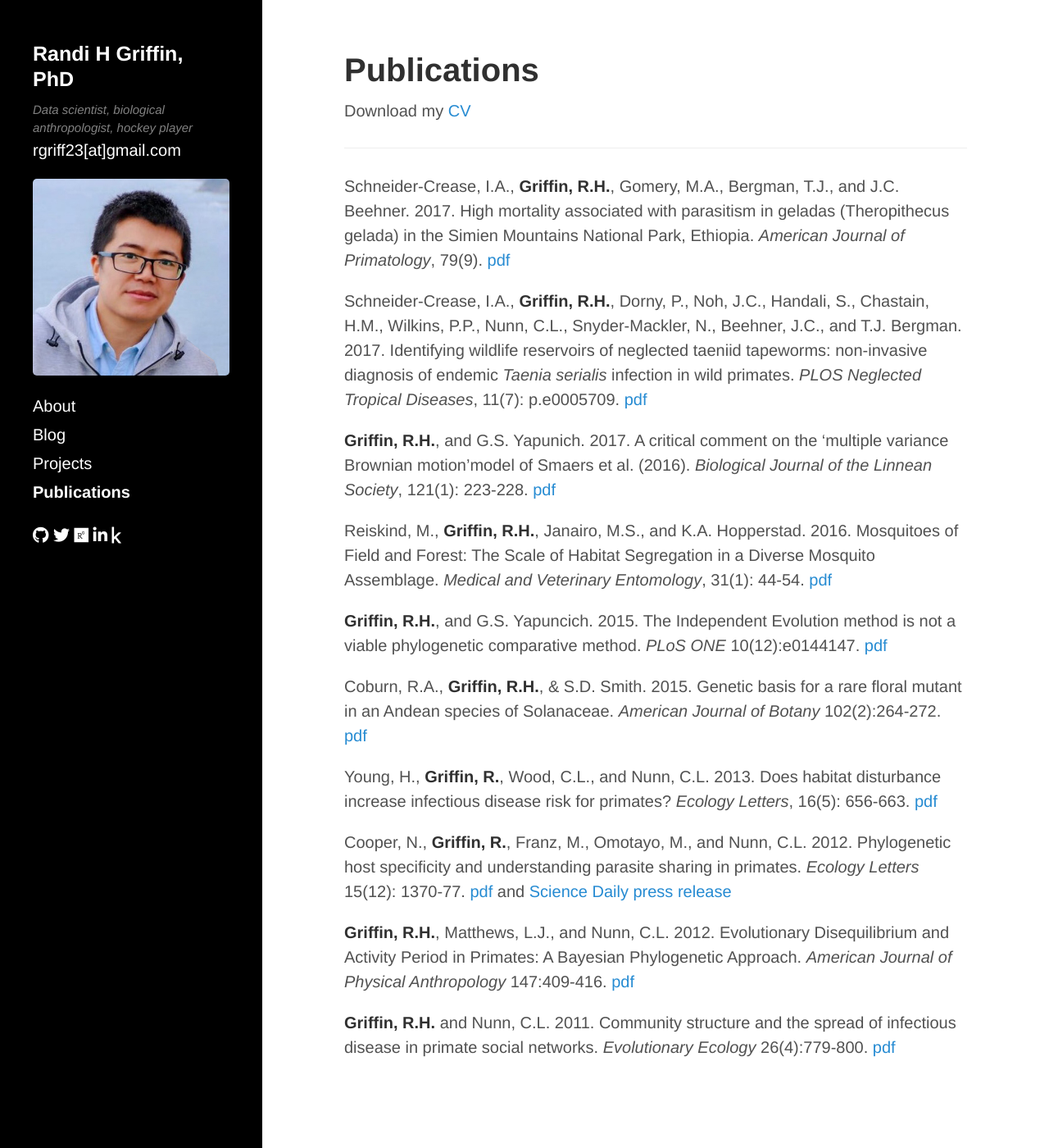
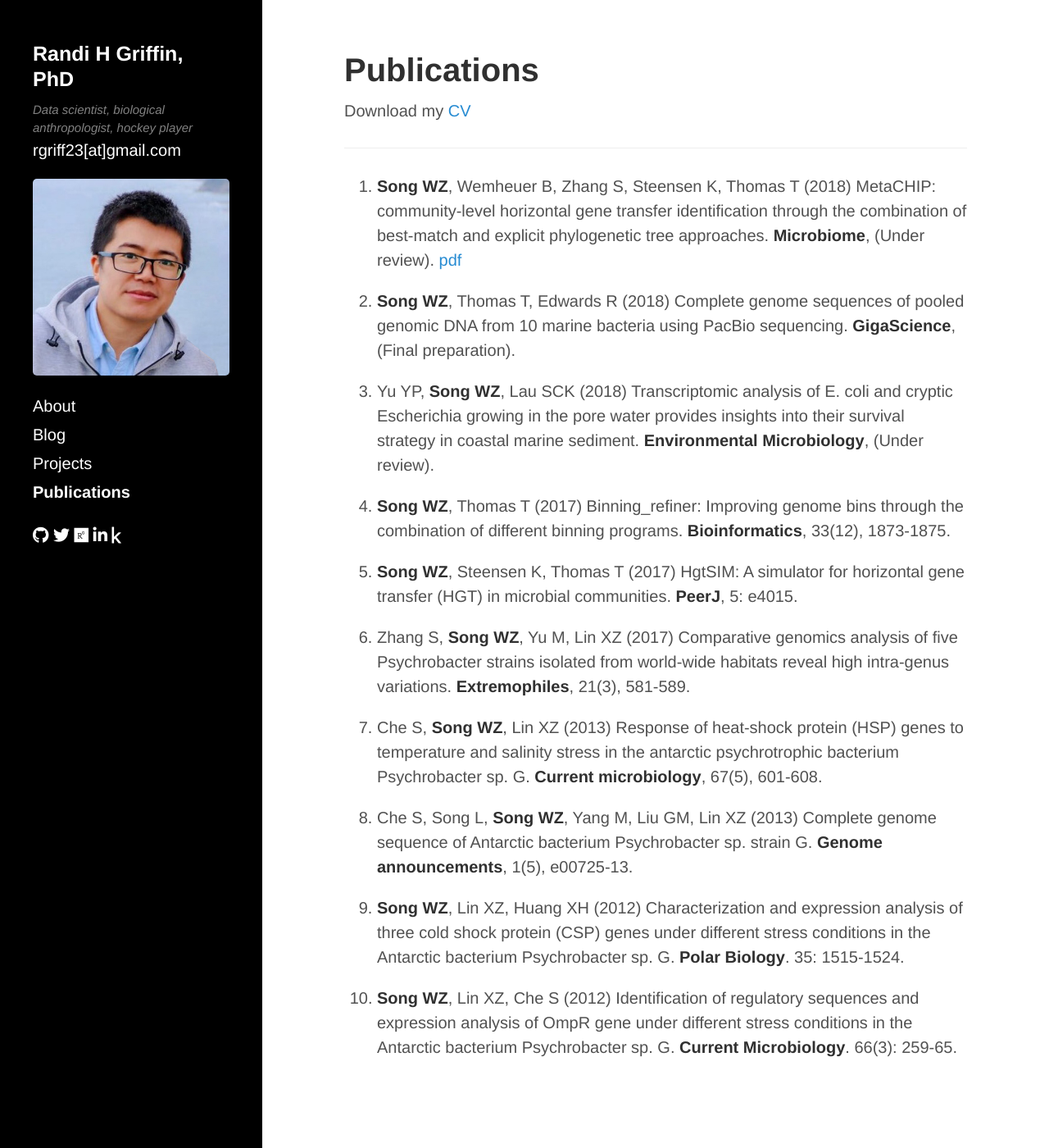
Before and after one commit to songweizhi/songweizhi.github.io, a Jekyll site: the page built from publications.md, in a window 1280 px wide and 1400 px high. Shown: the whole window at 82% size. Built offline with Jekyll 4.4.1, drawn with Linux system fonts in a browser that asks for light colours; nearby versions of some CDN libraries.

Commit message:
Initial commit

```diff
--- a/publications.md
+++ b/publications.md
@@ -7,22 +7,23 @@ Download my [CV](https://rgriff23.github.io/assets/pdfs/CV.pdf)
 
 ___
 
-Schneider-Crease, I.A., **Griffin, R.H.**, Gomery, M.A., Bergman, T.J., and J.C. Beehner. 2017. High mortality associated with parasitism in geladas (Theropithecus gelada) in the Simien Mountains National Park, Ethiopia. *American Journal of Primatology*, 79(9). [pdf](https://rgriff23.github.io/assets/pdfs/Schneider-Crease_etal_2017b.pdf)
 
-Schneider-Crease, I.A., **Griffin, R.H.**, Dorny, P., Noh, J.C., Handali, S., Chastain, H.M., Wilkins, P.P., Nunn, C.L., Snyder-Mackler, N., Beehner, J.C., and T.J. Bergman. 2017. Identifying wildlife reservoirs of neglected taeniid tapeworms: non-invasive diagnosis of endemic *Taenia serialis* infection in wild primates. *PLOS Neglected Tropical Diseases*, 11(7): p.e0005709. [pdf](https://rgriff23.github.io/assets/pdfs/Schneider-Crease_etal_2017a.pdf)
+1. **Song WZ**, Wemheuer B, Zhang S, Steensen K, Thomas T (2018) MetaCHIP: community-level horizontal gene transfer identification through the combination of best-match and explicit phylogenetic tree approaches. **Microbiome**, (Under review). [pdf](https://rgriff23.github.io/assets/pdfs/Schneider-Crease_etal_2017a.pdf)
 
-**Griffin, R.H.**, and G.S. Yapunich. 2017. A critical comment on the 'multiple variance Brownian motion'model of Smaers et al. (2016). *Biological Journal of the Linnean Society*, 121(1): 223-228. [pdf](https://rgriff23.github.io/assets/pdfs/Griffin&Yapuncich_2017.pdf)
+1. **Song WZ**, Thomas T, Edwards R (2018) Complete genome sequences of pooled genomic DNA from 10 marine bacteria using PacBio sequencing. **GigaScience**, (Final preparation).
 
-Reiskind, M., **Griffin, R.H.**, Janairo, M.S., and K.A. Hopperstad. 2016. Mosquitoes of Field and Forest: The Scale of Habitat Segregation in a Diverse Mosquito Assemblage. *Medical and Veterinary Entomology*, 31(1): 44-54. [pdf](https://rgriff23.github.io/assets/pdfs/Reiskind_etal_2016.pdf)
+1. Yu YP, **Song WZ**, Lau SCK (2018) Transcriptomic analysis of E. coli and cryptic Escherichia growing in the pore water provides insights into their survival strategy in coastal marine sediment. **Environmental Microbiology**, (Under review).
 
-**Griffin, R.H.**, and G.S. Yapuncich. 2015. The Independent Evolution method is not a viable phylogenetic comparative method. *PLoS ONE* 10(12):e0144147. [pdf](https://rgriff23.github.io/assets/pdfs/Griffin&Yapuncich_2015.pdf)
+1. **Song WZ**, Thomas T (2017) Binning_refiner: Improving genome bins through the combination of different binning programs. **Bioinformatics**, 33(12), 1873-1875.
 
-Coburn, R.A., **Griffin, R.H.**, & S.D. Smith. 2015. Genetic basis for a rare floral mutant in an Andean species of Solanaceae. *American Journal of Botany* 102(2):264-272. [pdf](https://rgriff23.github.io/assets/pdfs/Coburn_etal_2015.pdf)
+1. **Song WZ**, Steensen K, Thomas T (2017) HgtSIM: A simulator for horizontal gene transfer (HGT) in microbial communities. **PeerJ**, 5: e4015.
 
-Young, H., **Griffin, R.**, Wood, C.L., and Nunn, C.L. 2013. Does habitat disturbance increase infectious disease risk for primates? *Ecology Letters*, 16(5): 656-663. [pdf](https://rgriff23.github.io/assets/pdfs/Young_etal_2013.pdf)
+1. Zhang S, **Song WZ**, Yu M, Lin XZ (2017) Comparative genomics analysis of five Psychrobacter strains isolated from world-wide habitats reveal high intra-genus variations. **Extremophiles**, 21(3), 581-589.
 
-Cooper, N., **Griffin, R.**, Franz, M., Omotayo, M., and Nunn, C.L. 2012. Phylogenetic host specificity and understanding parasite sharing in primates. *Ecology Letters* 15(12): 1370-77. [pdf](https://rgriff23.github.io/assets/pdfs/Cooper_etal_2012.pdf) and <a href="https://www.sciencedaily.com/releases/2012/08/120827122321.htm" target="_blank">Science Daily press release</a>
+1. Che S, **Song WZ**, Lin XZ (2013) Response of heat-shock protein (HSP) genes to temperature and salinity stress in the antarctic psychrotrophic bacterium Psychrobacter sp. G. **Current microbiology**, 67(5), 601-608.
 
-**Griffin, R.H.**, Matthews, L.J., and Nunn, C.L. 2012. Evolutionary Disequilibrium and Activity Period in Primates: A Bayesian Phylogenetic Approach. *American Journal of Physical Anthropology* 147:409-416. [pdf](https://rgriff23.github.io/assets/pdfs/Griffin_etal_2012.pdf)
+1. Che S, Song L, **Song WZ**, Yang M, Liu GM, Lin XZ (2013) Complete genome sequence of Antarctic bacterium Psychrobacter sp. strain G. **Genome announcements**, 1(5), e00725-13.
 
-**Griffin, R.H.** and Nunn, C.L. 2011. Community structure and the spread of infectious disease in primate social networks. *Evolutionary Ecology* 26(4):779-800. [pdf](https://rgriff23.github.io/assets/pdfs/Griffin&Nunn_2011.pdf)
+1. **Song WZ**, Lin XZ, Huang XH (2012) Characterization and expression analysis of three cold shock protein (CSP) genes under different stress conditions in the Antarctic bacterium Psychrobacter sp. G. **Polar Biology**. 35: 1515-1524.
+
+1. **Song WZ**, Lin XZ, Che S (2012) Identification of regulatory sequences and expression analysis of OmpR gene under different stress conditions in the Antarctic bacterium Psychrobacter sp. G. **Current Microbiology**. 66(3): 259-65.
```
